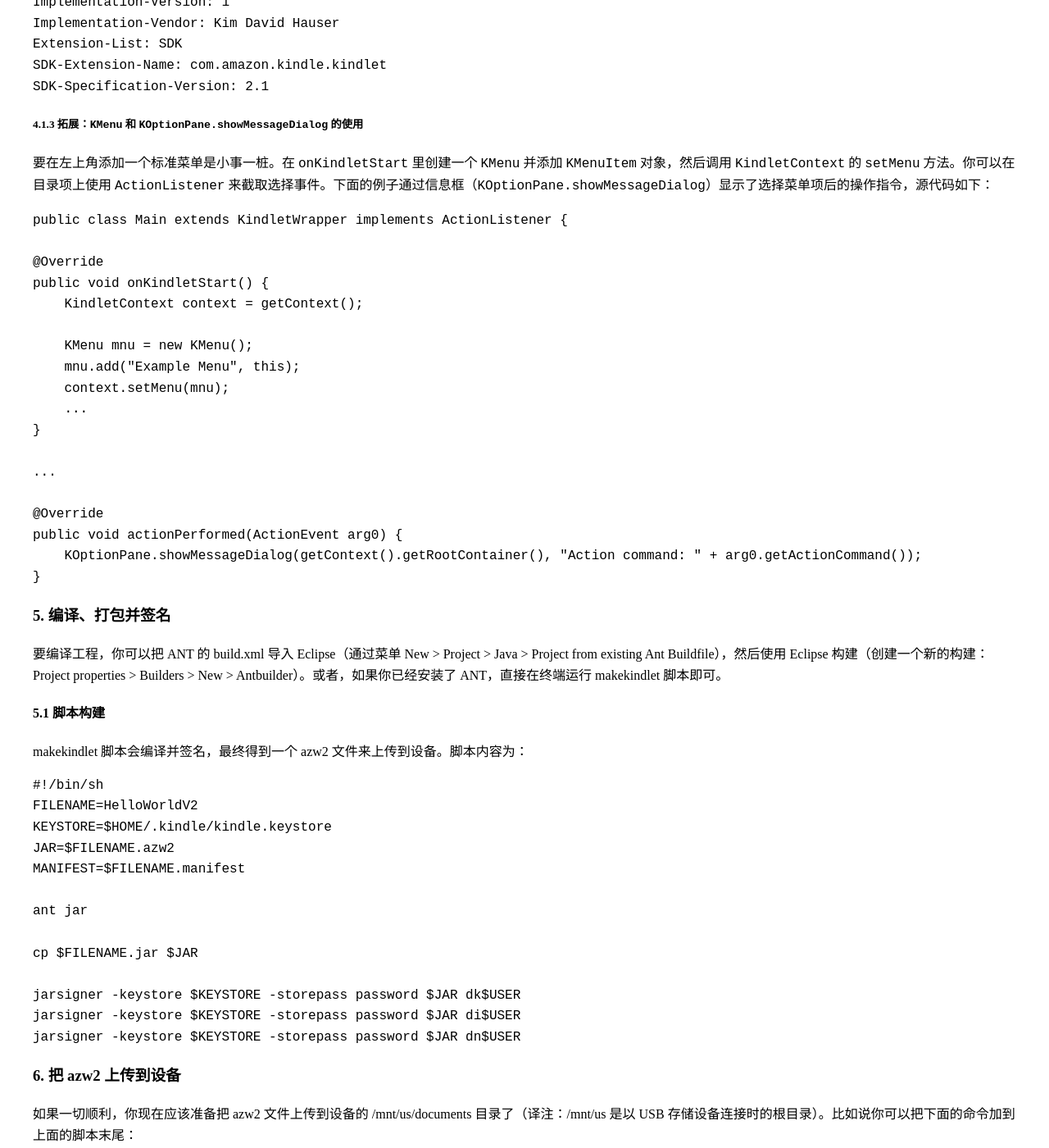
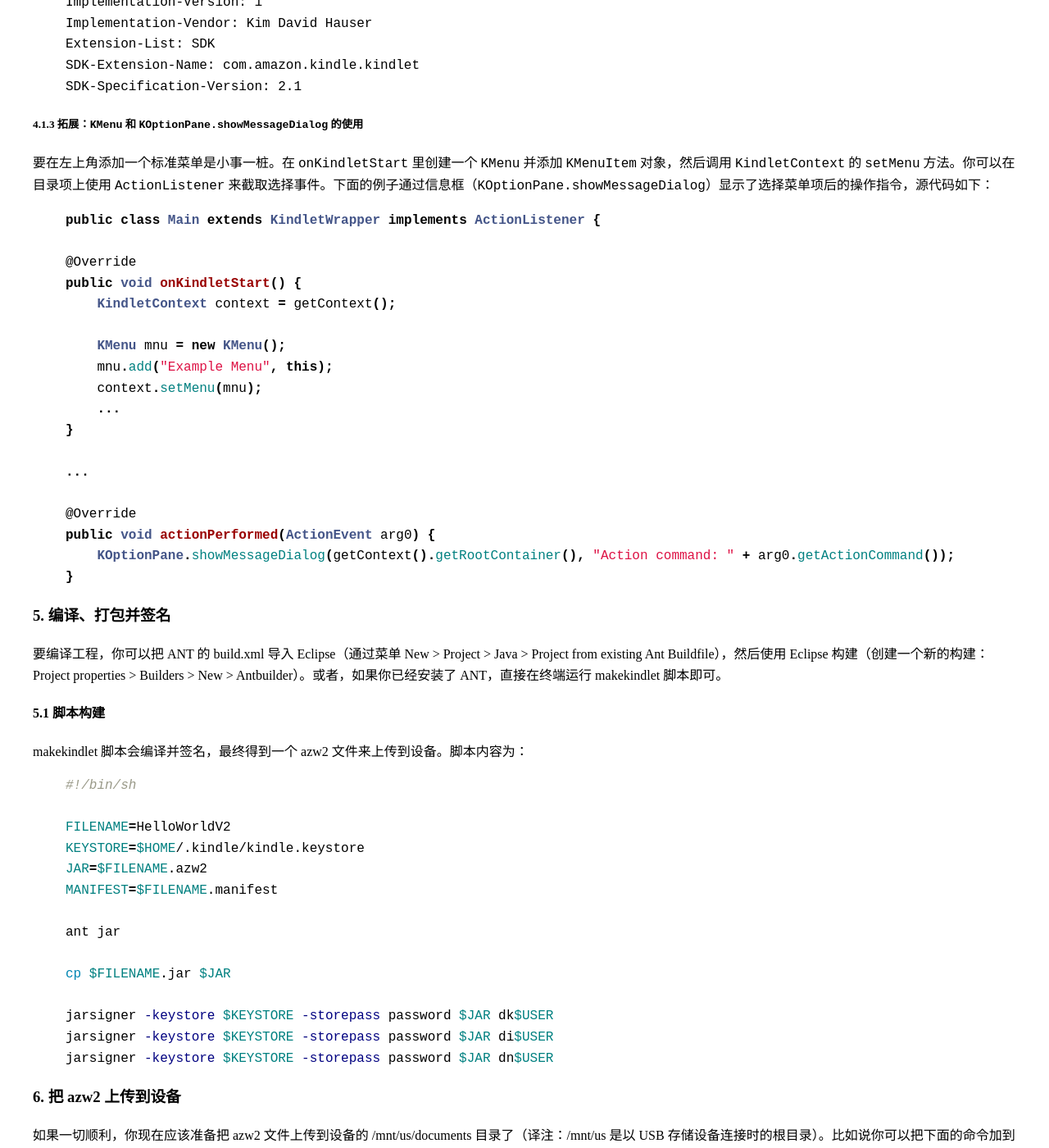
Before and after one commit to geansea/geansea.github.io, a Jekyll site: the page built from _posts/2017-02-28-kindle-paperwhite-helloworldv2.md, in a window 1280 px wide and 1400 px high, scrolled down 2610 px. Shown: the whole window at 82% size. Built offline with Jekyll 4.4.1, drawn with Linux system fonts in a browser that asks for light colours; some of the changed text lies outside the part shown.

Commit message:
update posts for highlight

````diff
--- a/_posts/2017-02-28-kindle-paperwhite-helloworldv2.md
+++ b/_posts/2017-02-28-kindle-paperwhite-helloworldv2.md
@@ -65,9 +65,9 @@ keygen 无法生成适用 Paperwhite 的安装包，所以我们需要手动导
 
 **keytool 语法：**
 
-```Shell
+{% highlight shell %}
 keytool -importkeystore -srckeystore public.keystore -destkeystore developer.keystore
-```
+{% endhighlight %}
 
 **注意！**
 
@@ -83,7 +83,7 @@ keytool -importkeystore -srckeystore public.keystore -destkeystore developer.key
 
 基本上这里需要改的只有 `KTextArea`，它在 API 2.2 里已经不存在了，但我们可以安全地使用 `JTextArea`。源代码应该为如下样子：
 
-```Java
+{% highlight java %}
 import com.amazon.kindle.kindlet.KindletContext;
 import javax.swing.JTextArea;
 import com.cowlark.kindlet.KindletWrapper;
@@ -98,13 +98,13 @@ public class Main extends KindletWrapper {
         context.getRootContainer().add(kta);
     }
 }
-```
+{% endhighlight %}
 
 ##### 4.1.2 Manifest 文件
 
 API 2.2 的 manifest 文件增加了三个必须设置的属性，否则会得到编译错误。manifest 应该为如下样子：
 
-```Shell
+{% highlight shell %}
 Manifest-Version: 1.0
 Main-Class: ch.kimhauser.kindle.helloworldv2.Main
 Implementation-Title: HelloWorldV2
@@ -113,13 +113,13 @@ Implementation-Vendor: Kim David Hauser
 Extension-List: SDK
 SDK-Extension-Name: com.amazon.kindle.kindlet
 SDK-Specification-Version: 2.1
-```
+{% endhighlight %}
 
 ##### 4.1.3 拓展：`KMenu` 和 `KOptionPane.showMessageDialog` 的使用
 
 要在左上角添加一个标准菜单是小事一桩。在 `onKindletStart` 里创建一个 `KMenu` 并添加 `KMenuItem` 对象，然后调用 `KindletContext` 的 `setMenu` 方法。你可以在目录项上使用 `ActionListener` 来截取选择事件。下面的例子通过信息框（`KOptionPane.showMessageDialog`）显示了选择菜单项后的操作指令，源代码如下：
 
-```Java
+{% highlight java %}
 public class Main extends KindletWrapper implements ActionListener {
 
 @Override
@@ -138,7 +138,7 @@ public void onKindletStart() {
 public void actionPerformed(ActionEvent arg0) {
     KOptionPane.showMessageDialog(getContext().getRootContainer(), "Action command: " + arg0.getActionCommand());
 }
-```
+{% endhighlight %}
 
 ### 5. 编译、打包并签名
 
@@ -148,7 +148,7 @@ public void actionPerformed(ActionEvent arg0) {
 
 makekindlet 脚本会编译并签名，最终得到一个 azw2 文件来上传到设备。脚本内容为：
 
-```Shell
+{% highlight shell %}
 #!/bin/sh
 FILENAME=HelloWorldV2
 KEYSTORE=$HOME/.kindle/kindle.keystore
@@ -162,16 +162,16 @@ cp $FILENAME.jar $JAR
 jarsigner -keystore $KEYSTORE -storepass password $JAR dk$USER
 jarsigner -keystore $KEYSTORE -storepass password $JAR di$USER
 jarsigner -keystore $KEYSTORE -storepass password $JAR dn$USER
-```
+{% endhighlight %}
 
 ### 6. 把 azw2 上传到设备
 
 如果一切顺利，你现在应该准备把 azw2 文件上传到设备的 /mnt/us/documents 目录了（译注：/mnt/us 是以 USB 存储设备连接时的根目录）。比如说你可以把下面的命令加到上面的脚本末尾：
 
-```Shell
+{% highlight shell %}
 ssh root@192.168.15.244 rm -f /mnt/us/documents/$JAR
 scp $JAR root@192.168.15.244:/mnt/us/documents
-```
+{% endhighlight %}
 
 ## 资源下载
 * 适用于 Paperwhite 的 [Hello World V2][hello_world_v2]（715 KB）
````
Also changed, not shown: _posts/2016-09-22-nsxmlparser-introduction.md (+0 -4 lines).
